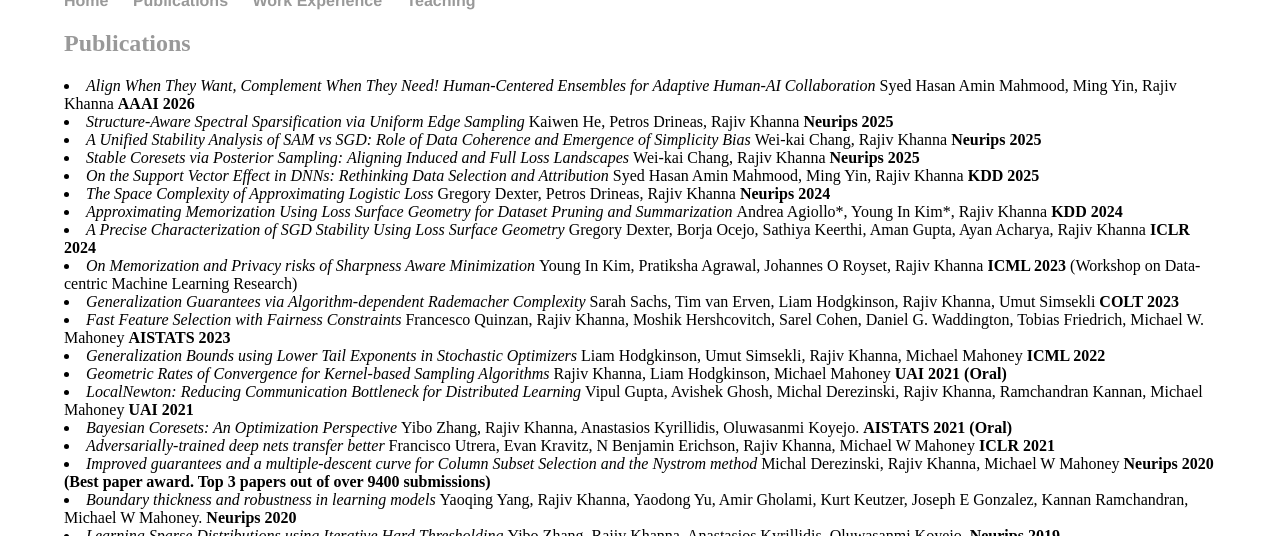
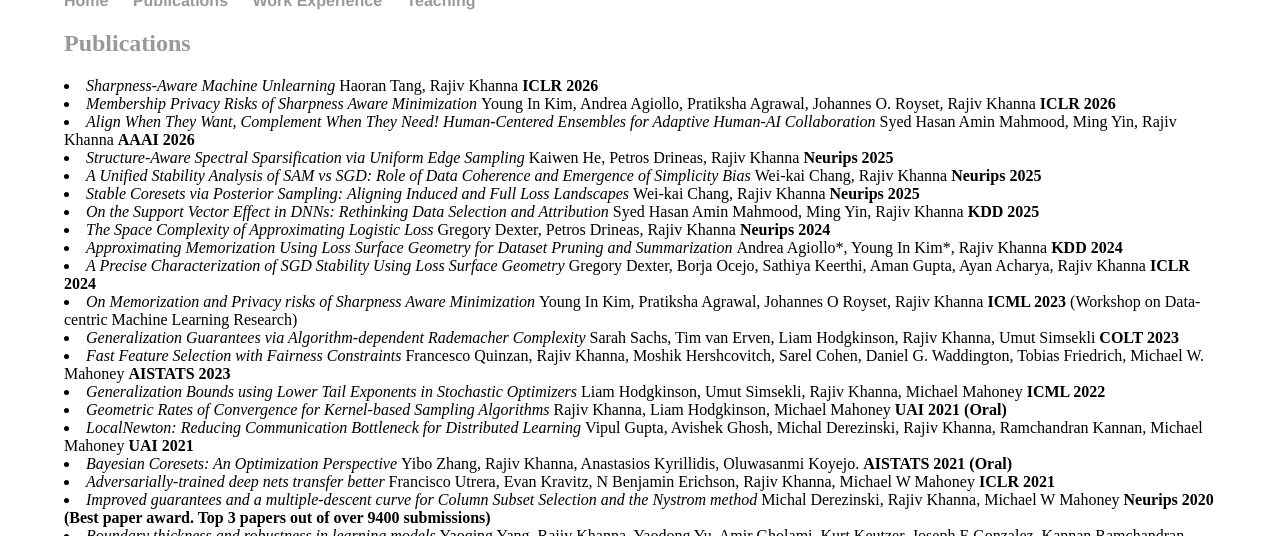
Before and after one commit to rjvak7/rjvak7.github.io, a Jekyll site: the page built from pubs.html, in a window 1280 px wide and 900 px high, cut to the strip 364-900 px from the top of the window. Built offline with Jekyll 4.4.1, drawn with Linux system fonts in a browser that asks for light colours.

Commit message:
Update pubs.html

```diff
--- a/pubs.html
+++ b/pubs.html
@@ -6,6 +6,8 @@ title: Rajiv Khanna -- Publications
 <div >
 
 <h2> <a name="Pubs"> Publications </a> </h2>
+   <li> <i> Sharpness-Aware Machine Unlearning </i> Haoran Tang, Rajiv Khanna  <b> ICLR 2026 </b> </li>
+   <li> <i> Membership Privacy Risks of Sharpness Aware Minimization </i> Young In Kim, Andrea Agiollo, Pratiksha Agrawal, Johannes O. Royset, Rajiv Khanna  <b> ICLR 2026 </b> </li>
    <li> <i> Align When They Want, Complement When They Need! Human-Centered Ensembles for Adaptive Human-AI Collaboration </i> Syed Hasan Amin Mahmood, Ming Yin, Rajiv Khanna  <b> AAAI 2026 </b> </li>
    <li> <i> Structure-Aware Spectral Sparsification via Uniform Edge Sampling </i> Kaiwen He, Petros Drineas, Rajiv Khanna <b> Neurips 2025 </b> </li>
    <li> <i> A Unified Stability Analysis of SAM vs SGD: Role of Data Coherence and Emergence of Simplicity Bias </i> Wei-kai Chang, Rajiv Khanna <b> Neurips 2025 </b> </li>
```
